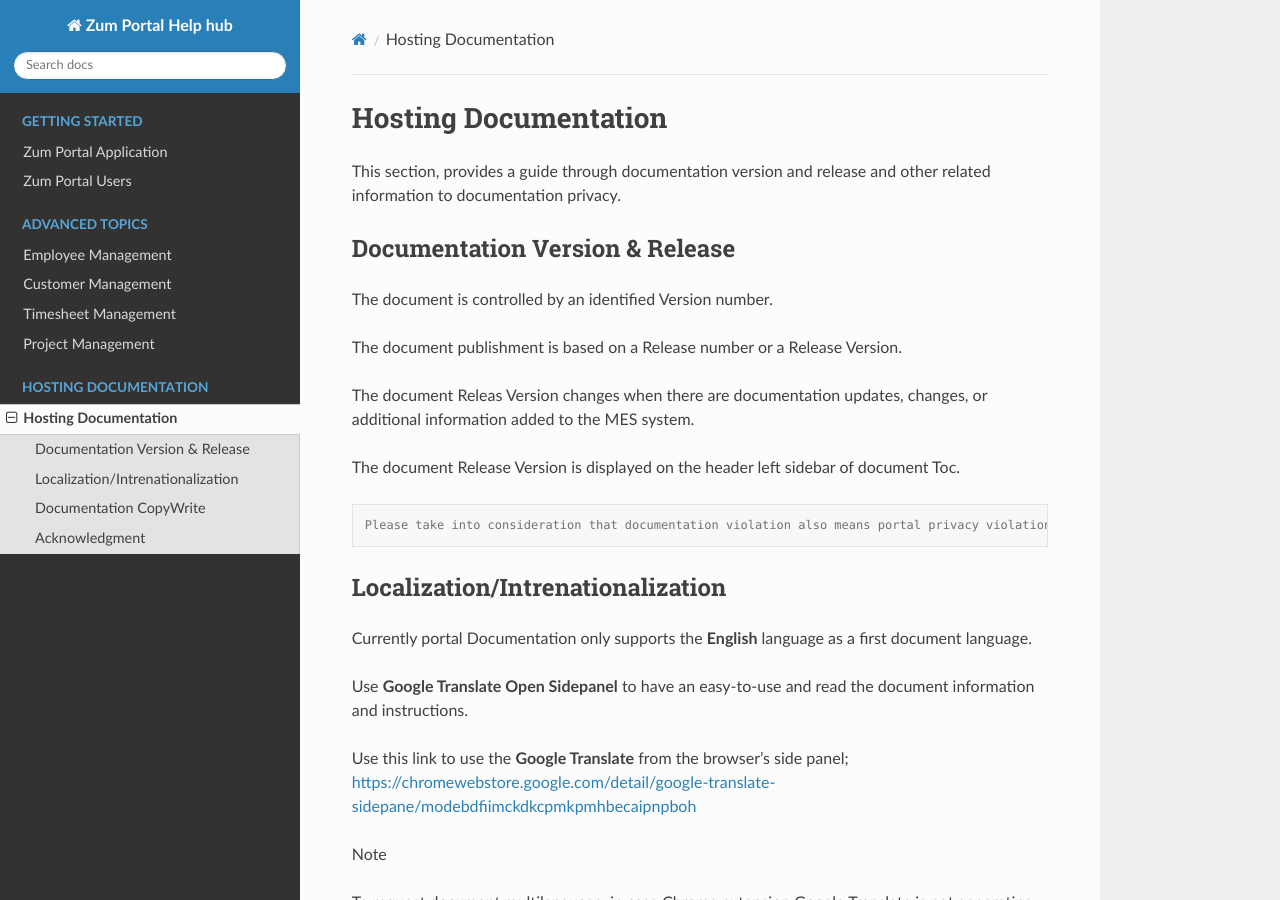
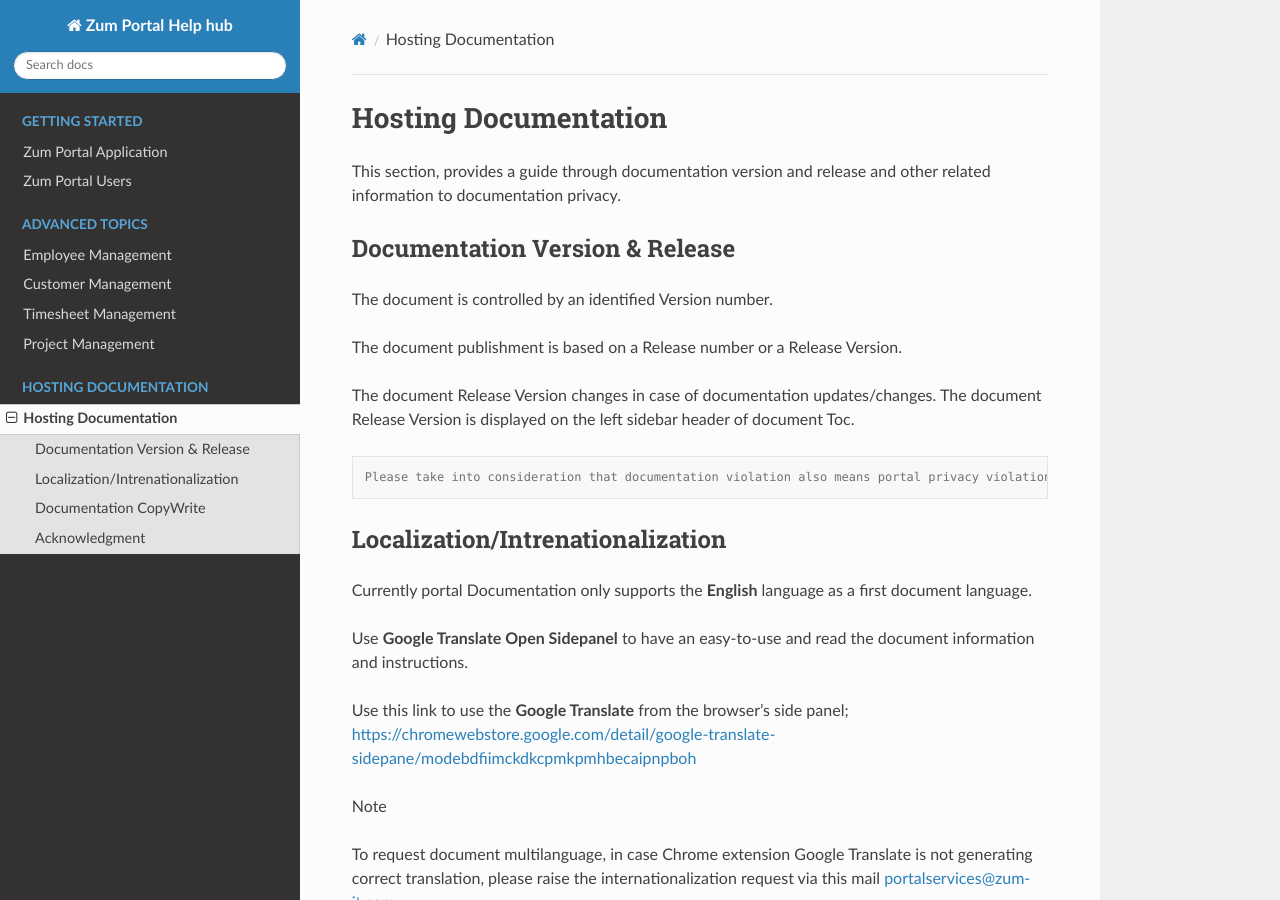
Before and after one commit to ghadiben0/Project-Zum-Portal, a Sphinx documentation site: the page built from docs/source/usage.rst, in a window 1280 px wide and 900 px high. Built offline with Sphinx 7.4.7 and the Read the Docs theme 3.1.0, drawn with Linux system fonts in a browser that asks for light colours.

Commit message:
Update usage.rst

```diff
--- a/docs/source/usage.rst
+++ b/docs/source/usage.rst
@@ -9,9 +9,8 @@ The document is controlled by an identified Version number.
 
 The document publishment is based on a Release number or a Release Version.
 
-The document Releas Version changes when there are documentation updates, changes, or additional information added to the MES system.
-
-The document Release Version is displayed on the header left sidebar of document Toc.
+The document Release Version changes in case of documentation updates/changes.
+The document Release Version is displayed on the left sidebar header of document Toc.
 
 .. code-block:: console
 
```
